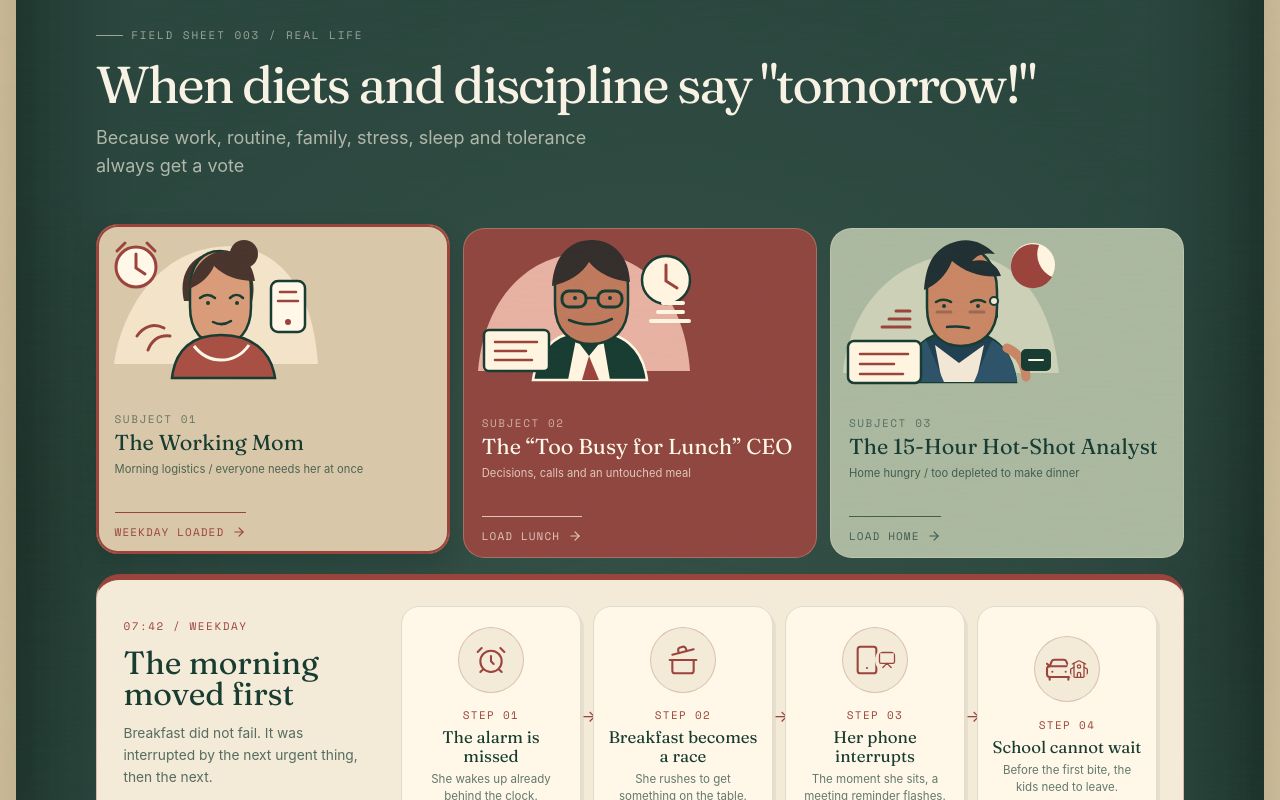
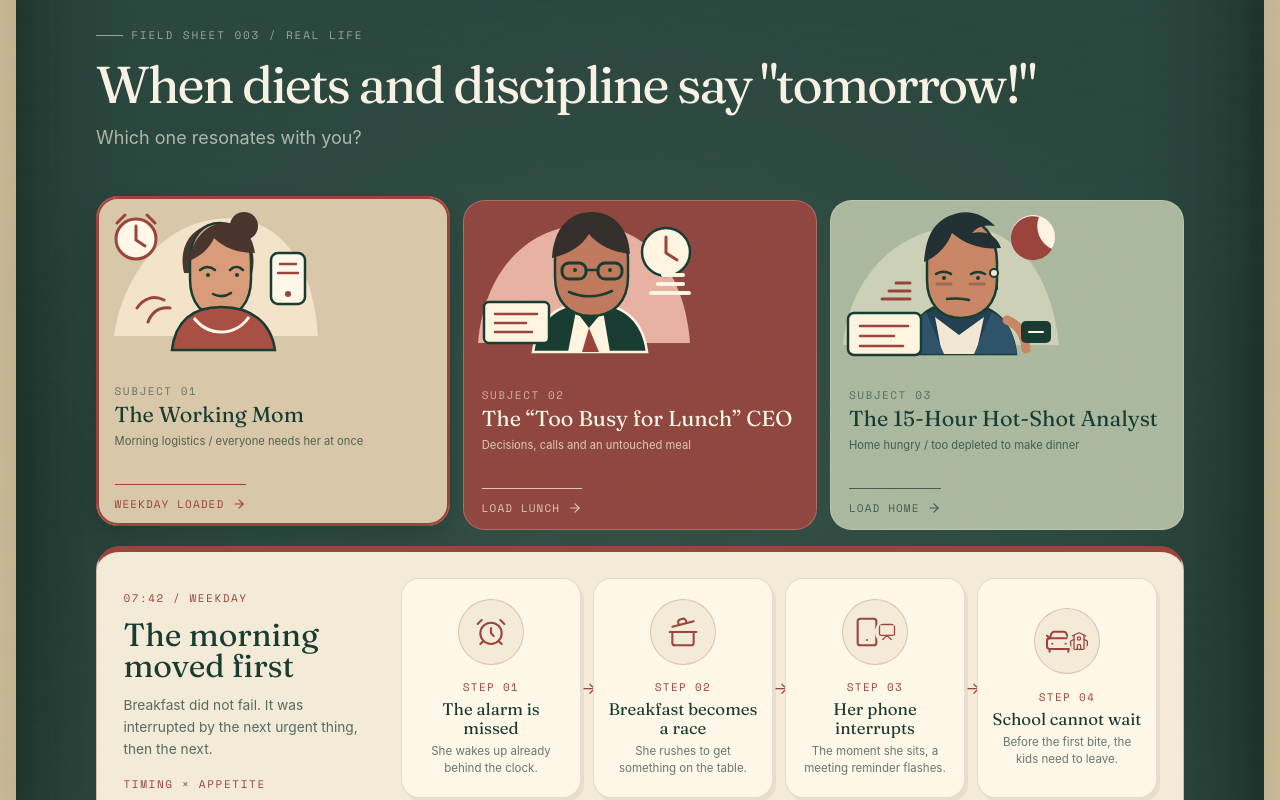
Before and after one commit to harshaoz-a11y/the-food-lab, a React (Vite) app: page / in a window 1280 px wide. Shown: the part 2660-3460 px from the top of the page. Built offline with nearby package versions, Linux system fonts and the light colour scheme.

Commit message:
Updated src/pages/Index.tsx

```diff
--- a/src/pages/Index.tsx
+++ b/src/pages/Index.tsx
@@ -499,7 +499,7 @@ const Index = () => {
                             <h2
                                 className="mt-5 font-serif text-3xl font-normal leading-[0.94] tracking-[-0.04em] sm:text-4xl lg:whitespace-nowrap lg:text-[clamp(2.4rem,4.05vw,3.5rem)]">When diets and discipline say "tomorrow!"</h2>
                             <p
-                                className="mt-5 max-w-lg text-base leading-relaxed text-[#f8f2e5]/65 sm:text-lg">Because work, routine, family, stress, sleep and tolerance always get a vote</p>
+                                className="mt-5 max-w-lg text-base leading-relaxed text-[#f8f2e5]/65 sm:text-lg">Which one resonates with you?</p>
                         </div>
                         <FieldStudies />
                         <aside className="press-note mt-10 max-w-lg rotate-[1deg] p-5 text-ink">
```
Lines whose indentation alone changed are shown as unchanged.
